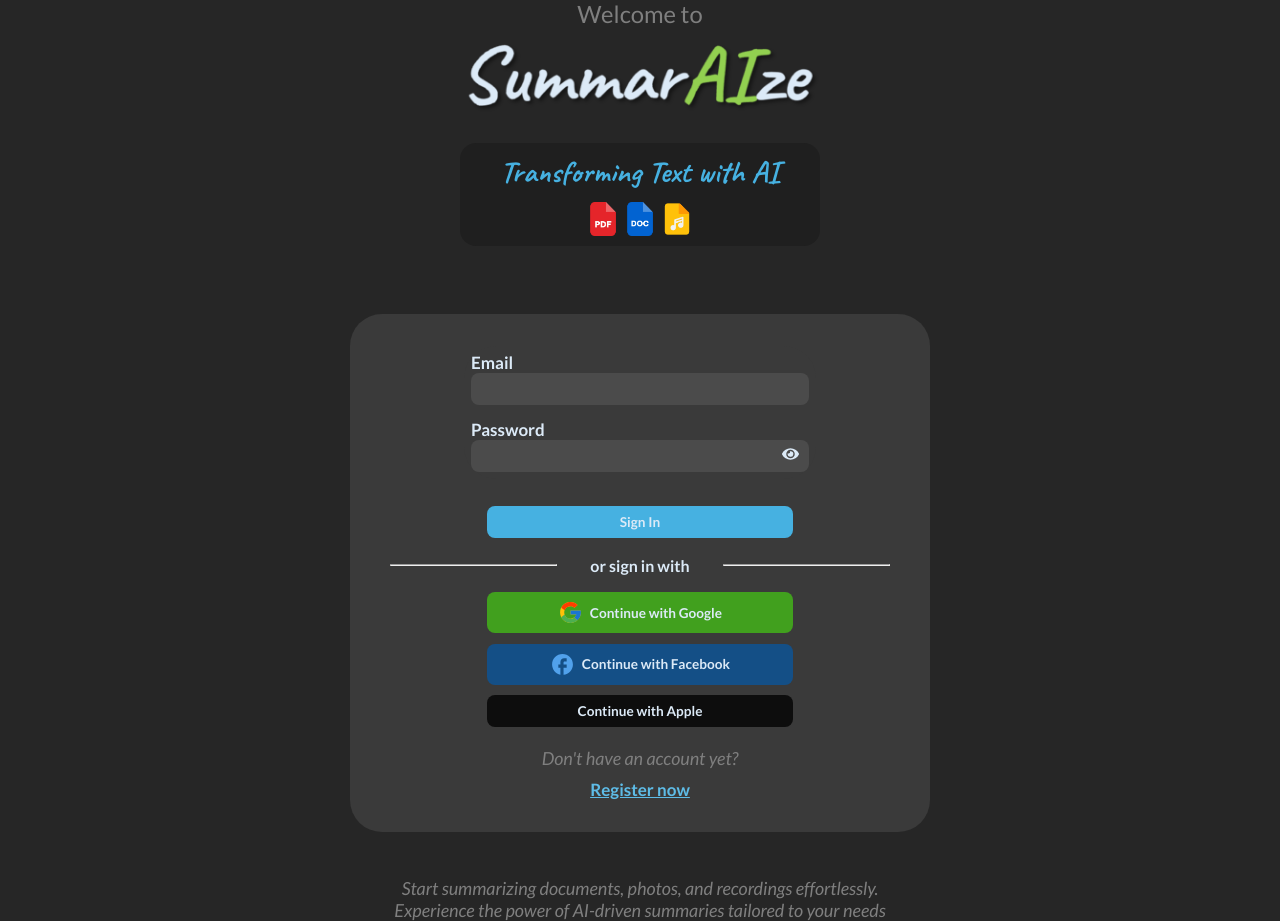
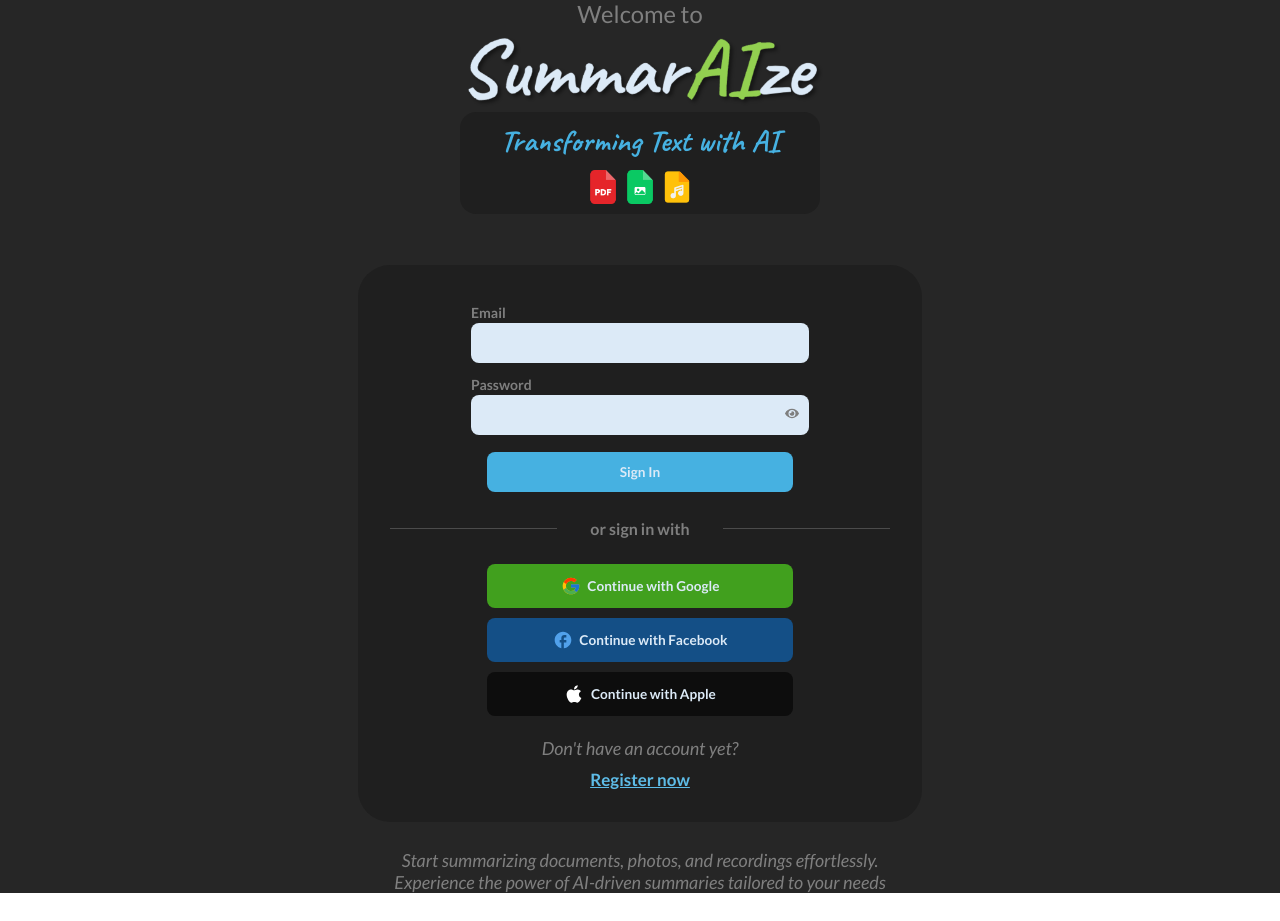
Before and after one commit to Matan-Eliyahu/SummarAIze-frontend, a React (Vite) app: page / in a window 1280 px wide. After the commit the page ends 893 px from the top, so only its background shows below. Built offline with nearby package versions, Linux system fonts and the light colour scheme.

Commit message:
Adding some style changes

```diff
--- a/src/common/icons.ts
+++ b/src/common/icons.ts
@@ -1,5 +1,5 @@
 import pdfIcon from "../../src/assets/pdf-icon.png";
-import docIcon from "../../src/assets/doc-icon.png";
+import imageIcon from "../../src/assets/image-icon.png";
 import audoiIcon from "../../src/assets/audio-icon.png";
 
 export default [
@@ -10,8 +10,8 @@
     },
     {
         type: ['pptx'],
-        src:docIcon,
-        alt: "doc-icon"
+        src:imageIcon,
+        alt: "image-icon"
     },
     {
         src:audoiIcon,
--- a/src/components/DragDrop/DragDrop.module.scss
+++ b/src/components/DragDrop/DragDrop.module.scss
@@ -3,25 +3,27 @@
   height: 60%;
   width: 80%;
   animation: none;
+  background-color: $background-dark;
   /* Disable animation by default */
   transition: border-color 0.3s ease;
+  border-radius: 32px;
+  border: 2px dashed $background-soft;
   /* Add transition for smoother effect */
 }
 
 .draggingOver {
-    border: dashed 0.2rem;
+  border: 2px dashed;
   height: 60%;
   width: 80%;
-    border-color: $primary;
+  border-color: $text;
+  border-radius: 32px;
   background-color: $background-soft;
   /* Change border color when dragging over */
   transform: 0.5s ease forwards;
-    ;
   /* Enlarge the drop area */
 }
 
 @keyframes bounce {
-
   0%,
   100% {
     transform: translateY(0);
--- a/src/components/Form/Form.module.scss
+++ b/src/components/Form/Form.module.scss
@@ -1,14 +1,20 @@
 .form {
-    justify-content: center;
-    display: flex;
-    flex-direction: column;
-    background-color: $background-soft;
-    border-radius: 32px;
-    margin-bottom: 0.5rem;
+  @extend .vbox;
+  // background-color: $background-soft;
+  // gap: 8px;
 }
 
 .input {
-    background-color: $input;
+  background-color: $text;
+  color: $background;
+}
+
+.inputLabel {
+  @extend .vbox;
+  align-items: start;
+  font-size: 14px;
+  color: $text-dark;
+  gap: 2px;
 }
 
 .signinButton,
--- a/src/components/Form/Form.tsx
+++ b/src/components/Form/Form.tsx
@@ -10,7 +10,7 @@
         switch (elem.type) {
             case 'email':
             case 'text':
-                return <label key={`${elem.name}Lbl`}>
+                return <label className={styles.inputLabel} key={`${elem.name}Lbl`}>
                             {elem.label}
                             <input key={elem.name} type={elem.type} name={elem.name} className={styles.input} />
                         </label>
--- a/src/components/Form/PasswordInput/PasswordInput.module.scss
+++ b/src/components/Form/PasswordInput/PasswordInput.module.scss
@@ -3,9 +3,18 @@
 }
 
 .input {
-    background-color: $input;
+    background-color: $text;
+      color: $background;
+
 }
 
+.inputLabel {
+  @extend .vbox;
+  align-items: start;
+  font-size: 14px;
+  color: $text-dark;
+  gap: 2px;
+}
 .passwordToggle {
     position: absolute;
     top: 50%;
--- a/src/components/Form/PasswordInput/PasswordInput.tsx
+++ b/src/components/Form/PasswordInput/PasswordInput.tsx
@@ -16,17 +16,10 @@
     };
 
     return (
-        <label key={`${elem.name}Lbl`}>
+      <label className={styles.inputLabel} key={`${elem.name}Lbl`}>
         {elem.label}
         <div className={styles.passwordInputContainer}>
-                <input
-                    key={elem.name}
-                    type={showPassword ? 'text' : 'password'}
-                    name={elem.name}
-                    value={password}
-                    onChange={(e) => setPassword(e.target.value)}
-                    className={styles.input}
-                />
+          <input key={elem.name} type={showPassword ? "text" : "password"} name={elem.name} value={password} onChange={(e) => setPassword(e.target.value)} className={styles.input} />
           <div className={styles.passwordToggle} onClick={handleTogglePassword}>
             {showPassword ? <FaEyeSlash /> : <FaEye />}
           </div>
--- a/src/components/Welcome/Welcome.tsx
+++ b/src/components/Welcome/Welcome.tsx
@@ -1,11 +1,9 @@
 import React from "react"
 import styles from './Welcome.module.scss'
-import logo from "../../assets/logo.png";
+import logo from "../../assets/logo3.png";
 import icons from '../../common/icons'
 
 const Welcome: React.FC = () => {
-
-
     return (
         <>
             <div className={styles.welcomeBox}>
--- a/src/index.scss
+++ b/src/index.scss
@@ -88,7 +88,7 @@
   font-size: 0.4rem;
   font-weight: bold;
   border-radius: 8px;
-  padding: 8px 16px;
+  padding: 12px 16px;
   white-space: nowrap;
   color: $text;
   cursor: pointer;
@@ -104,7 +104,7 @@
 .home,
 .signup {
   @extend .vbox;
-  gap: 1rem;
+  gap: 0.5rem;
   justify-content: center;
   min-height: 100vh;
   min-width: 100vw;
--- a/src/pages/Home.tsx
+++ b/src/pages/Home.tsx
@@ -1,8 +1,8 @@
 import { useNavigate } from "react-router-dom";
-
 import styles from "../styles/pages/Home.module.scss";
 import { FcGoogle } from "react-icons/fc";
 import { MdFacebook } from "react-icons/md";
+import { FaApple } from "react-icons/fa";
 import { FormType } from "../common/types";
 import Form from "../components/Form/Form";
 import Welcome from "../components/Welcome/Welcome";
@@ -42,26 +42,26 @@
         <Form formId={signInForm.formId} elements={signInForm.elements} confirmButton={signInForm.confirmButton}></Form>
 
         <div className={styles.boxSeparator}>
-          <hr className={styles.boxSeparatorItem}></hr>
+          <div className={styles.boxSeparatorLine}></div>
           <span className={styles.boxSeparatorItem}>or sign in with</span>
-          <hr className={styles.boxSeparatorItem}></hr>
+          <div className={styles.boxSeparatorLine}></div>
         </div>
 
         <button className={styles.googleButton} onClick={handleButtonClick}>
-          <FcGoogle size={25} />
+          <FcGoogle size={20} />
           Continue with Google
         </button>
         <button className={styles.facebookButton} onClick={handleButtonClick}>
-          <MdFacebook size={25} className={styles.facebookIcon} />
+          <MdFacebook size={20} className={styles.facebookIcon} />
           Continue with Facebook
         </button>
         <button className={styles.appleButton} onClick={handleButtonClick}>
+          <FaApple size={20} className={styles.appleIcon} />
           Continue with Apple
         </button>
 
         <div className={styles.descriptionText}>Don't have an account yet?</div>
         <a href="/signup">Register now</a>
-
       </div>
 
       <div className={styles.descriptionText}>Start summarizing documents, photos, and recordings effortlessly. Experience the power of AI-driven summaries tailored to your needs</div>
--- a/src/pages/Summarize.tsx
+++ b/src/pages/Summarize.tsx
@@ -13,7 +13,7 @@
     <>
       <Header />
       <div className="page">
-        <DragDrop></DragDrop>
+        <DragDrop />
         <Button theme="primary" children={<img className={styles.sumBtnImg} src={logo} alt="logo" />} onClick={()=> {navigate("/summary")}}></Button>
       </div>
     </>
--- a/src/styles/pages/Home.module.scss
+++ b/src/styles/pages/Home.module.scss
@@ -1,12 +1,11 @@
 @import url("https://fonts.googleapis.com/css2?family=Caveat:wght@400..700&display=swap");
-
 
 .buttonBox {
   @extend .vbox;
   justify-content: center;
   gap: 0.3rem;
-  padding: 32px 40px;
-  background-color: $background-soft;
+  padding: 32px 32px;
+  background-color: $background-dark;
   border-radius: 32px;
 }
 
@@ -44,16 +43,31 @@
   }
 }
 
+.appleIcon {
+  color: white;
+}
+
 .boxSeparator {
   @extend .hbox;
   width: 100%;
 }
 
 .boxSeparatorItem {
+  margin: 16px 0px;
   flex: 1;
   width: 33.33%; /* Each item occupies 33.33% of the container's width */
   box-sizing: border-box; /* Include border in width calculation */
   text-align: center; /* Center-align content */
+  color: $text-dark;
+}
+
+.boxSeparatorLine {
+  flex: 1;
+  width: 33.33%; /* Each item occupies 33.33% of the container's width */
+  box-sizing: border-box; /* Include border in width calculation */
+  text-align: center; /* Center-align content */
+  height: 1px;
+  background-color: $input;
 }
 
 .descriptionText {
```
Also changed, not shown: src/assets/image-icon.png (added), src/assets/logo3.png (added). Lines whose indentation alone changed are shown as unchanged.
